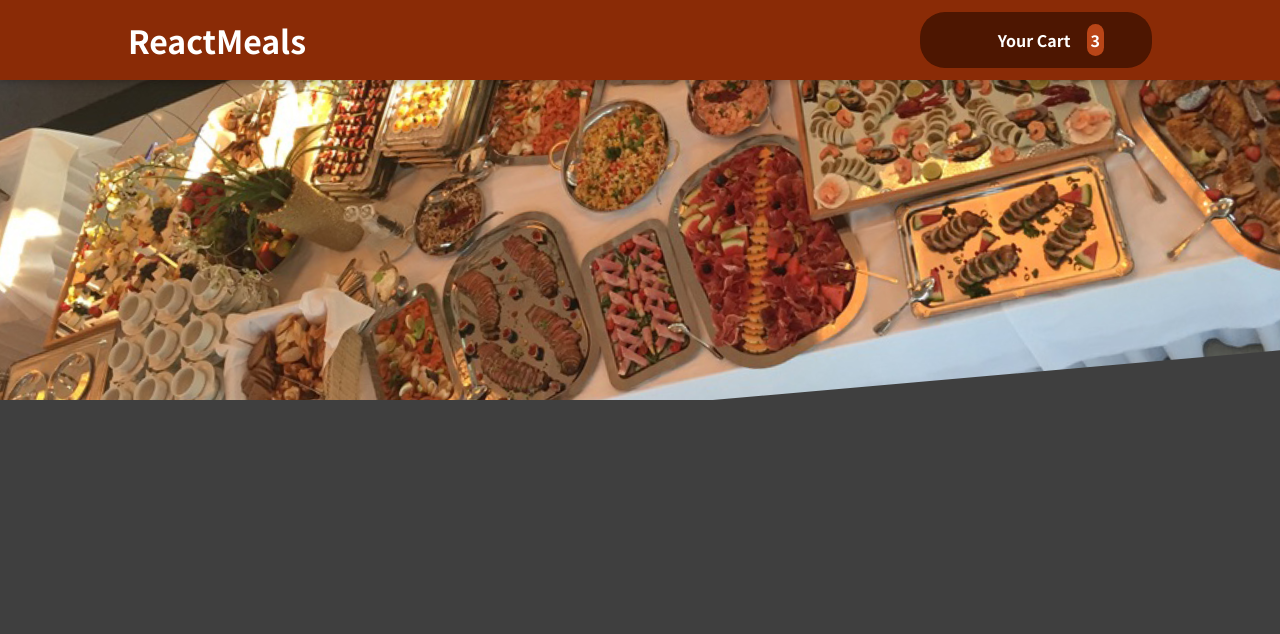
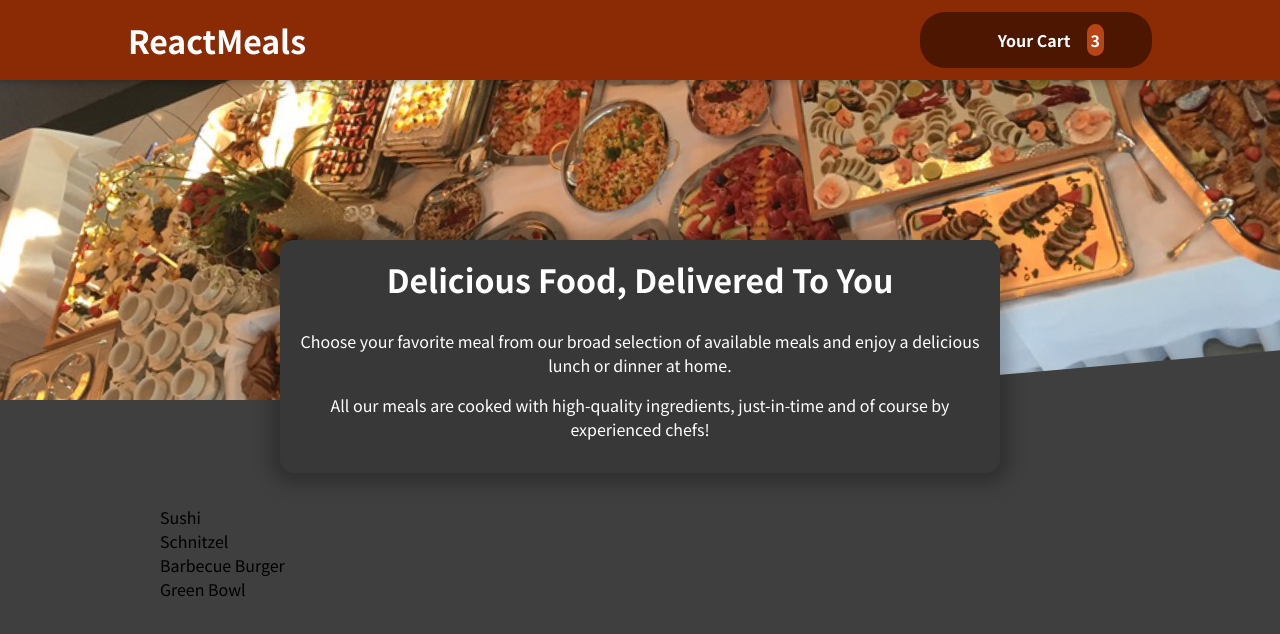
Before and after one commit to errollin/react-food-order-app, a React (Create React App) app: page / in a window 1280 px wide. Shown: the top 634 px of the page. Built offline with nearby package versions, Linux system fonts and the light colour scheme; some icons are missing.

Commit message:
update App and AvailableMeals

```diff
--- a/src/App.js
+++ b/src/App.js
@@ -1,13 +1,16 @@
 import React from 'react';
 
+import './App.css';
 import Header from './components/Layout/Header';
-
-import './App.css';
+import Meals from './components/Meals/Meals';
 
 function App() {
   return (
     <React.Fragment>
       <Header />
+      <main>
+        <Meals />
+      </main>
     </React.Fragment>
   );
 }
--- a/src/components/Meals/AvailableMeals.js
+++ b/src/components/Meals/AvailableMeals.js
@@ -1,7 +1,6 @@
 import React from "react";
 import classes from "./AvailableMeals.module.css";
 
-import AvailableMeals from "./AvailableMeals.module.css";
 
 const DUMMY_MEALS = [
   {
@@ -30,7 +29,7 @@ const DUMMY_MEALS = [
   },
 ];
 
-const AvailableMeals = (porps) => {
+const AvailableMeals = (props) => {
   const mealsList = DUMMY_MEALS.map((meal) => <li>{meal.name}</li>);
 
   return (
```
